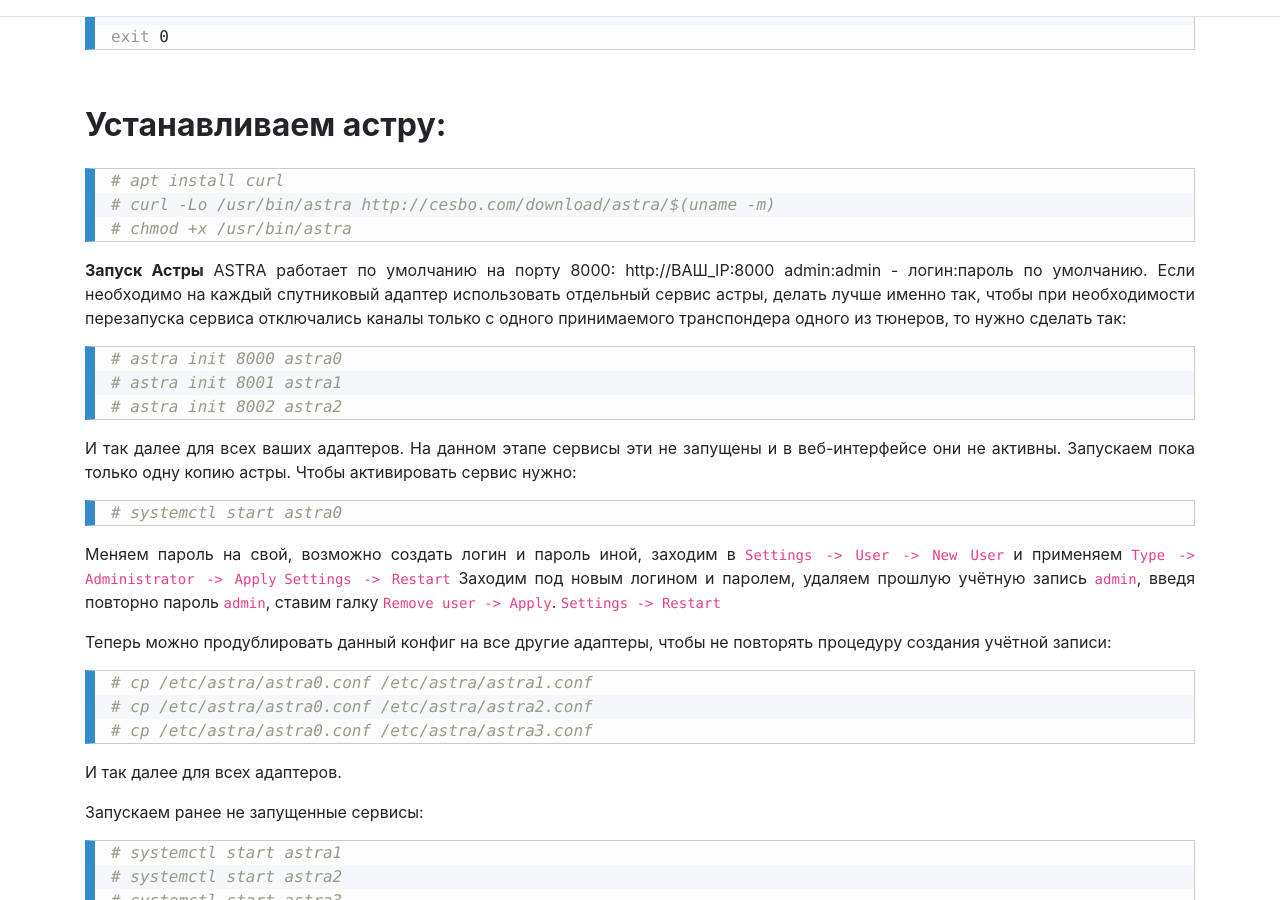
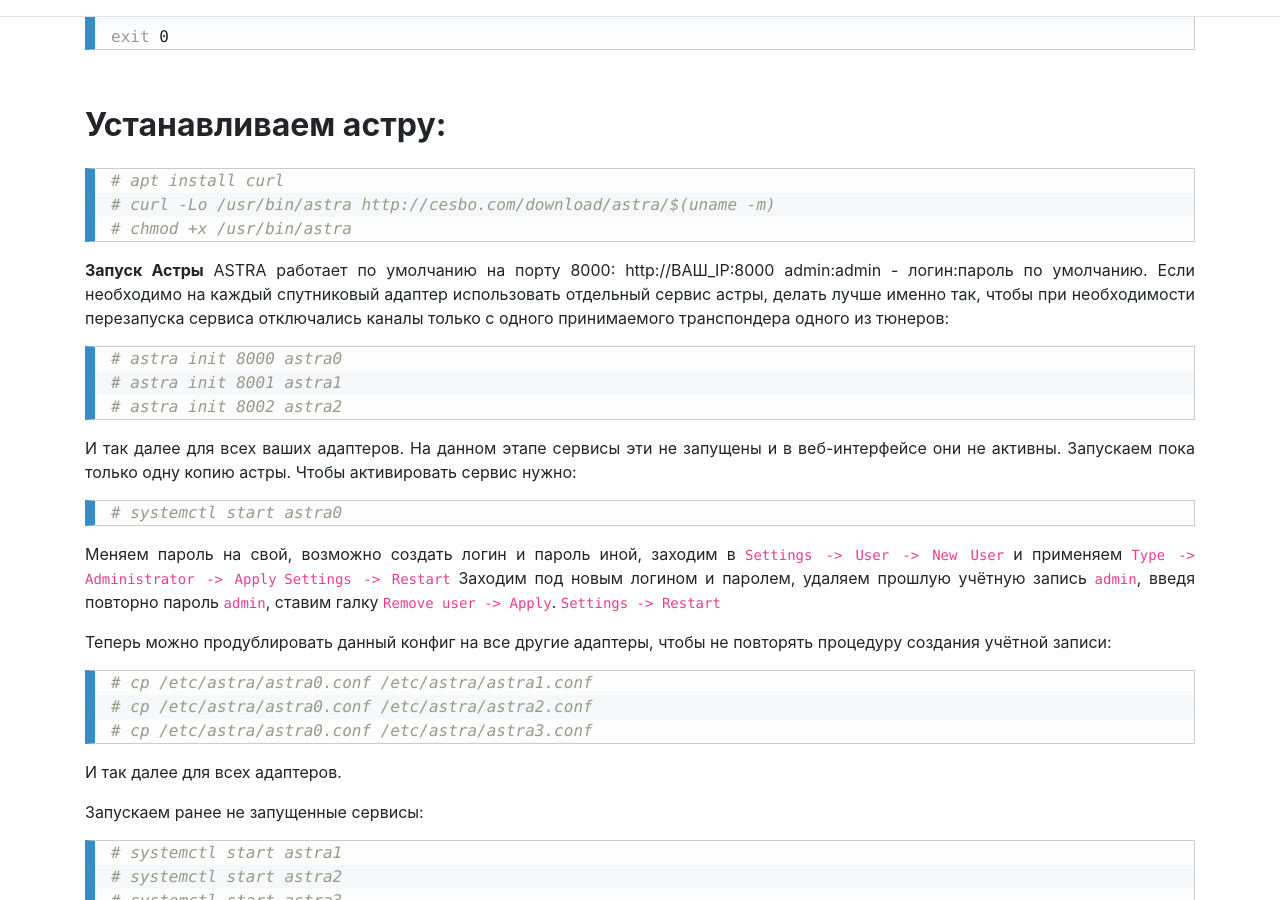
Before and after one commit to ramzes1401ss3/cesbo-www, a Jekyll site: the page built from ru/_posts/2018-11-28-install-on-debian9-x86_64.md, in a window 1280 px wide and 900 px high, scrolled down 7123 px. Built offline with Jekyll 4.4.1, drawn with Linux system fonts in a browser that asks for light colours; our own code applies the rules of GitHub Pages for plain Markdown files.

Commit message:
Update 2018-11-28-install-on-debian9-x86_64.md

````diff
--- a/ru/_posts/2018-11-28-install-on-debian9-x86_64.md
+++ b/ru/_posts/2018-11-28-install-on-debian9-x86_64.md
@@ -381,7 +381,7 @@
 **Запуск Астры**
 ASTRA работает по умолчанию на порту 8000: http://ВАШ_IP:8000
 admin:admin - логин:пароль по умолчанию.
-Если необходимо на каждый спутниковый адаптер использовать отдельный сервис астры, делать лучше именно так, чтобы при необходимости перезапуска сервиса отключались каналы только с одного принимаемого транспондера одного из тюнеров, то нужно сделать так:
+Если необходимо на каждый спутниковый адаптер использовать отдельный сервис астры, делать лучше именно так, чтобы при необходимости перезапуска сервиса отключались каналы только с одного принимаемого транспондера одного из тюнеров:
 
 ``` sh
 # astra init 8000 astra0
````
